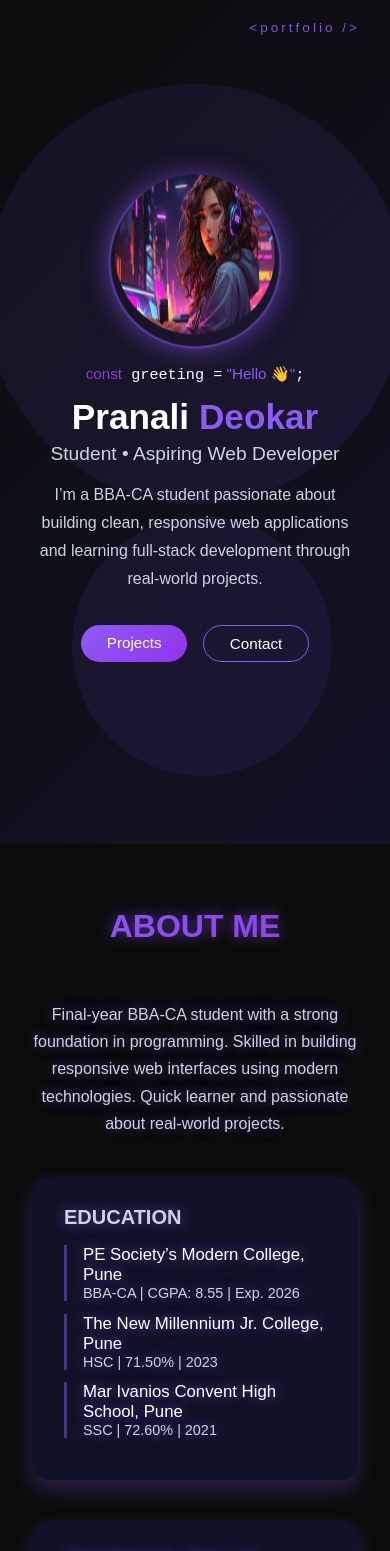
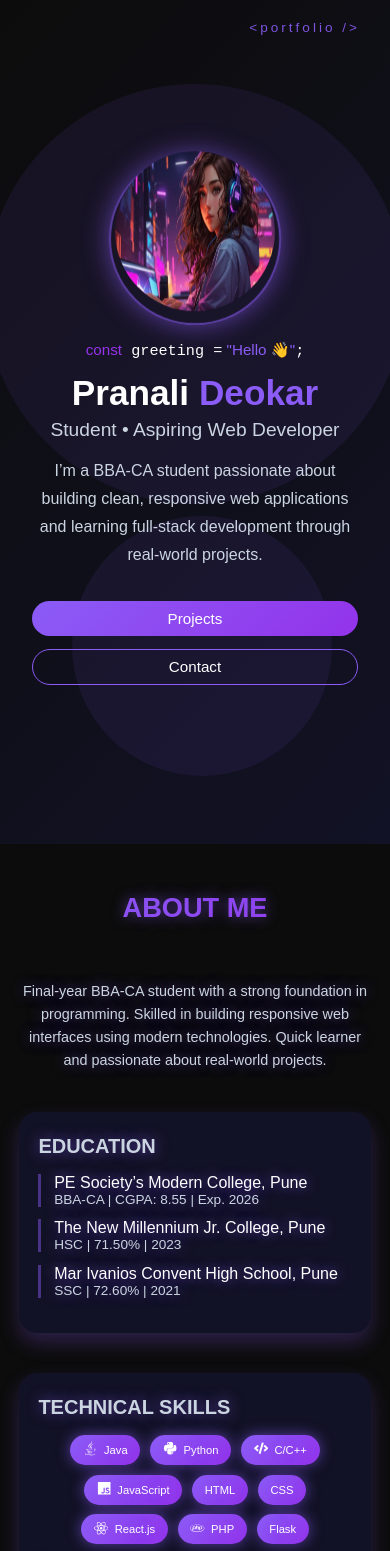
Before and after one commit to deokarpranali02/portfolio, a React (Vite) app: page / in a window 390 px wide. Shown: the top 1551 px of the page. Built offline with nearby package versions, Linux system fonts and the light colour scheme.

Commit message:
Fix mobile responsiveness

```diff
--- a/src/index.css
+++ b/src/index.css
@@ -778,3 +778,122 @@ body {
 .footer a:hover {
   color: var(--secondary);
 }
+/* =========================
+   MOBILE RESPONSIVE FIXES
+   ========================= */
+
+@media (max-width: 768px) {
+
+  /* Section padding */
+  section,
+  .about,
+  .projects,
+  .contact {
+    padding: 3rem 1.2rem;
+    min-height: auto;
+  }
+
+  /* Headings */
+  .about-heading,
+  .section-title {
+    font-size: 2rem;
+    text-align: center;
+  }
+
+  /* About text */
+  .about-text {
+    font-size: 0.95rem;
+    line-height: 1.6;
+  }
+
+  /* Cards */
+  .about-card {
+    padding: 1.4rem 1.2rem;
+  }
+
+  /* Education items */
+  .edu-item {
+    padding-left: 0.8rem;
+  }
+
+  .edu-item h4 {
+    font-size: 1rem;
+  }
+
+  .edu-item p {
+    font-size: 0.85rem;
+  }
+
+  /* Skills */
+  .skills-grid {
+    justify-content: center;
+  }
+
+  .skill-item {
+    font-size: 0.75rem;
+    padding: 0.4rem 0.8rem;
+  }
+
+  /* Projects layout */
+  .project-row {
+    flex-direction: column;
+    align-items: center;
+    text-align: center;
+    gap: 1.2rem;
+  }
+
+  .project-icon {
+    width: 60px;
+    height: 60px;
+    font-size: 1.6rem;
+  }
+
+  .project-content {
+    text-align: center;
+  }
+
+  /* Contact info */
+  .contact-info {
+    flex-direction: column;
+    gap: 1rem;
+  }
+
+  /* Contact form */
+  .contact-form {
+    padding: 1.8rem 1.4rem;
+  }
+
+  .input-group {
+    padding: 0.75rem 0.9rem;
+  }
+
+  /* Buttons */
+  .hero-buttons,
+  .contact-actions {
+    flex-direction: column;
+    gap: 0.8rem;
+  }
+
+  .hero-btn,
+  .resume-btn {
+    width: 100%;
+    justify-content: center;
+  }
+}
+
+/* EXTRA SMALL DEVICES */
+@media (max-width: 420px) {
+
+  .about-heading,
+  .section-title {
+    font-size: 1.7rem;
+  }
+
+  .about-text {
+    font-size: 0.9rem;
+  }
+
+  .skill-item {
+    font-size: 0.7rem;
+  }
+}
```
